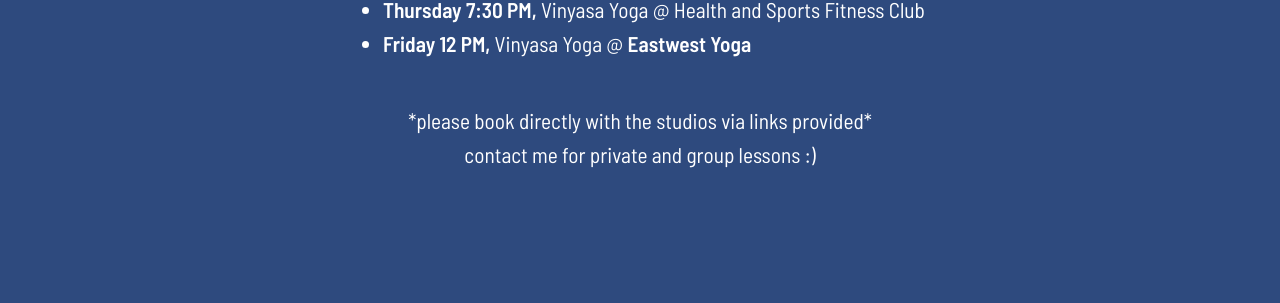
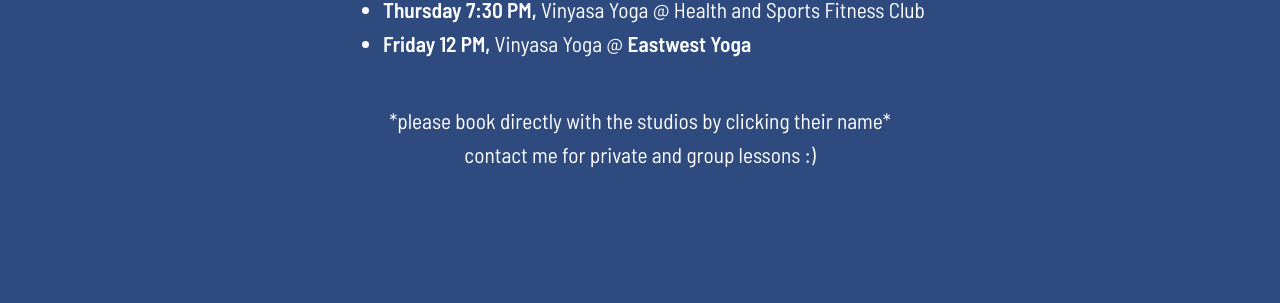
Before and after one commit to blakemande11/blake.yoga, a Jekyll site: the page built from schedule.html, in a window 1280 px wide. Shown: the part 335-638 px from the top of the page. Built offline with Jekyll 4.4.1, drawn with Linux system fonts in a browser that asks for light colours.

Commit message:
schedule update

```diff
--- a/schedule.html
+++ b/schedule.html
@@ -15,6 +15,6 @@ title: Schedule
   <li><b>Friday 12 PM,</b> Vinyasa Yoga @ <a href="https://www.eastwest.co.nz/" target="_blank">Eastwest Yoga</a> </li>
 </ul>
 
-<p>*please book directly with the studios via links provided* <br> contact me for private and group lessons :)</p>
+<p>*please book directly with the studios by clicking their name* <br> contact me for private and group lessons :)</p>
 
 </section>
```
